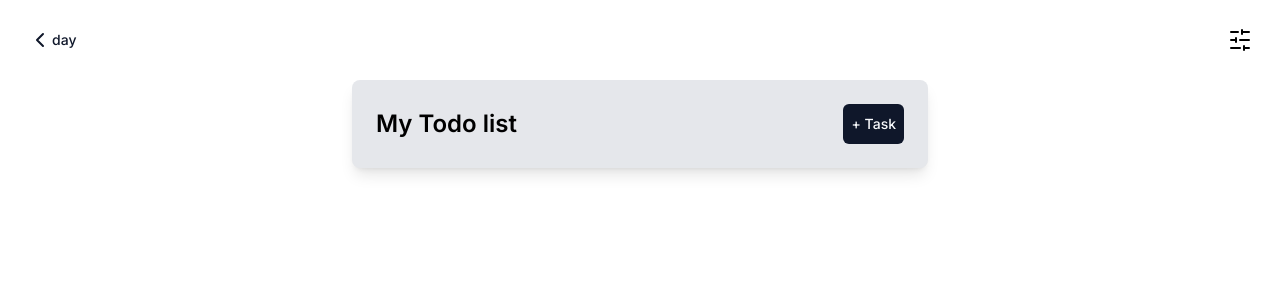
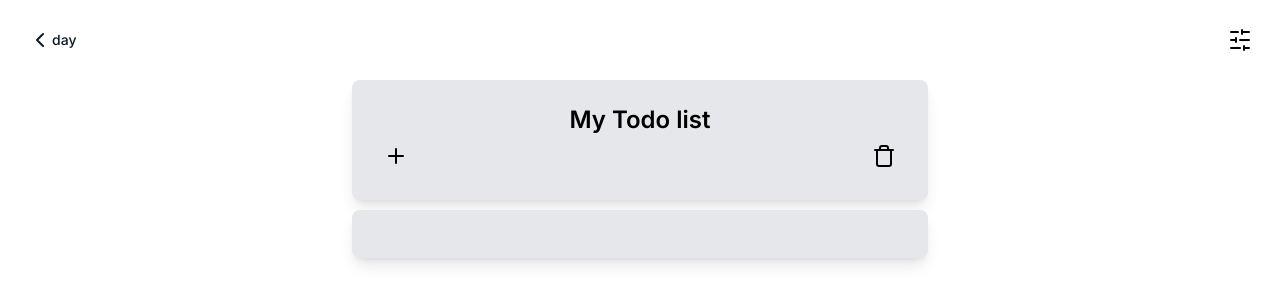
Before and after one commit to tennydev/next-to-do, a Next.js app: page /todo in a window 1280 px wide. Shown: the top 304 px of the page. Built offline with nearby package versions, Linux system fonts and the light colour scheme.

Commit message:
Finish UI Mockup positioning TODO: Componentize -> fix visual bug -> add onClick for trash, maybe draggable ?

```diff
--- a/src/app/day/page.tsx
+++ b/src/app/day/page.tsx
@@ -40,6 +40,7 @@ const Day = () => {
       </div>
 
       <div className="flex flex-col p-4 lg:w-2/3">
+
         <div className="flex flex-col ">
           <div className="flex justify-center items-center">
             <Title size="h2">Schedule</Title>
@@ -49,6 +50,7 @@ const Day = () => {
             <div className="border rounded p-2">Right</div>
           </div>
         </div>
+
         <div className="flex flex-col ">
           <Title size="h3">Notes</Title>
           <textarea className="border rounded p-2 w-full h-32"></textarea>
--- a/src/app/globals.css
+++ b/src/app/globals.css
@@ -16,6 +16,8 @@
   }
 } */
 
+
+
 body {
   color: rgb(var(--foreground-rgb));
   background: linear-gradient(
--- a/src/app/todo/page.tsx
+++ b/src/app/todo/page.tsx
@@ -5,7 +5,7 @@ import TodoItem from "@/types/TodoItem";
 import { Button } from "@/components/ui/button";
 import { useState } from "react";
 import { useAutoAnimate } from "@formkit/auto-animate/react";
-import { GripVertical } from "lucide-react";
+import { GripVertical, Plus, Trash } from "lucide-react";
 import { DragDropContext, Droppable, Draggable } from "react-beautiful-dnd";
 import { successToast } from "@/lib/toast";
 
@@ -73,23 +73,31 @@ const Todo = () => {
   };
 
   return (
-    <div className="max-w-xl mx-auto p-6 shadow-lg rounded-lg bg-gray-200">
-      <div
-        className={`flex flex-row justify-between items-center ${
-          data.length && "mb-6"
-        }`}
-      >
-        <h1 className="text-2xl font-semibold">My Todo list</h1>
-        <Button onClick={handleAddTask} className="w-fit">
-          + Task
-        </Button>
+    <div className="space-y-2.5">
+      <div className="max-w-xl mx-auto p-6 shadow-lg rounded-lg bg-gray-200">
+        <div className="flex flex-col items-center">
+          <h1 className="text-2xl font-semibold">My Todo list</h1>
+          </div>
+          <div className="flex flex-row justify-between">
+          <Button onClick={handleAddTask} className="w-fit" variant="ghost">
+            <Plus />
+          </Button>
+
+          <Button onClick={handleAddTask} className="w-fit" variant="ghost">
+            <Trash />
+          </Button>
+          </div>
+
       </div>
 
       <DragDropContext onDragEnd={onDragEnd}>
         <Droppable droppableId="droppable">
           {(provided, snapshot) => (
             <div {...provided.droppableProps} ref={provided.innerRef}>
-              <div ref={parent} className="flex flex-col space-y-2.5 mx-auto">
+              <div
+                ref={parent}
+                className="flex flex-col space-y-2.5 max-w-xl mx-auto p-6 shadow-lg rounded-lg bg-gray-200"
+              >
                 {data.map((item, index) => (
                   <Draggable
                     key={index}
@@ -100,7 +108,7 @@ const Todo = () => {
                       <div
                         ref={provided.innerRef}
                         {...provided.draggableProps}
-                        className="flex flex-row items-center space-x-3 w-full py-4 px-4 rounded-md shadow-md bg-white"
+                        className="flex flex-row items-center space-x-3 w-full py-4 px-4 rounded-md shadow-md bg-white "
                       >
                         <Checkbox
                           checked={item.isCompleted}
```
